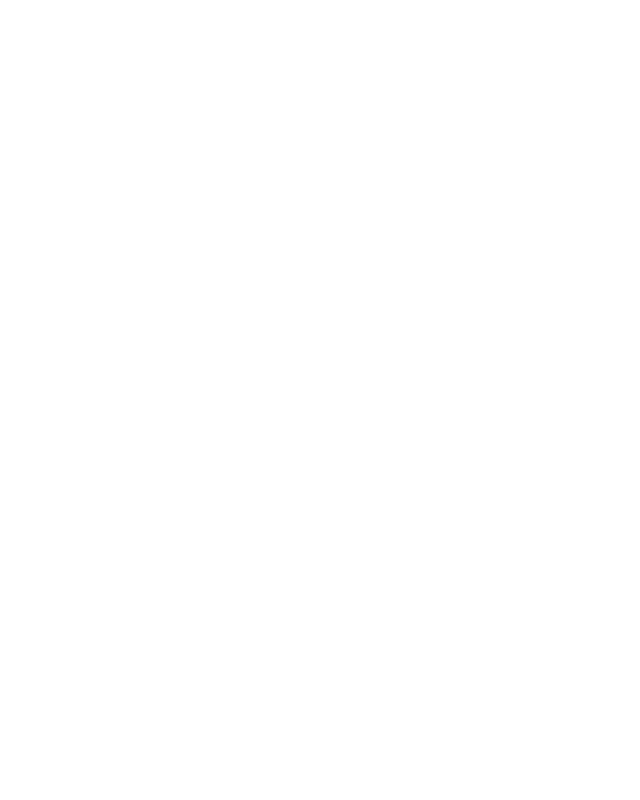
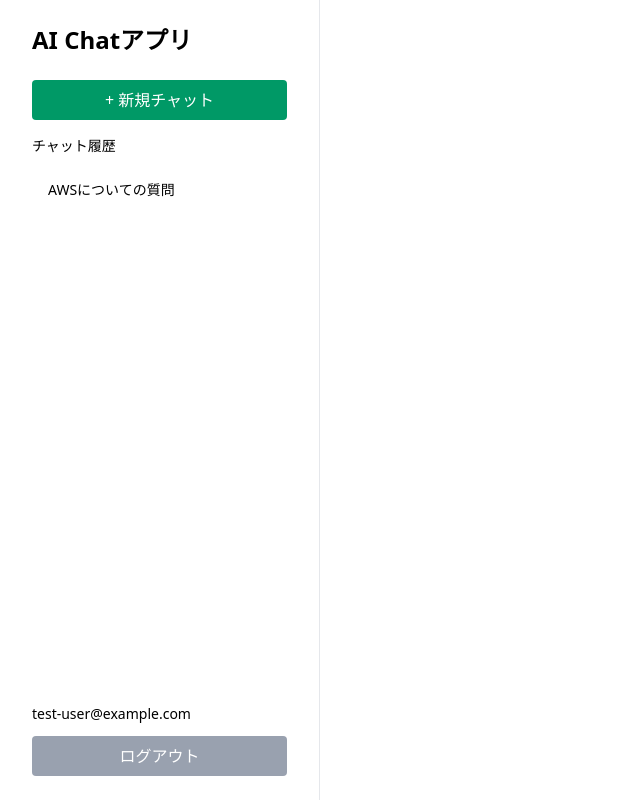
Before and after one commit to hisami/aws-ai-chat, a React (Vite) app: page /chat in a window 1280 px wide. Shown: the whole page, without its empty margins (0-640 px from the left). Built offline with nearby package versions, Linux system fonts and the light colour scheme.

Commit message:
add: サイドバーを実装

```diff
--- /dev/null
+++ b/src/components/layout/ChatLayout.tsx
@@ -0,0 +1,13 @@
+import { Outlet } from "react-router";
+import Sidebar from "../ui/Sidebar";
+
+export default function ChatLayout() {
+  return (
+    <div className="flex h-screen">
+      <Sidebar />
+      <main className="flex-1 bg-white">
+        <Outlet />
+      </main>
+    </div>
+  );
+}
--- /dev/null
+++ b/src/components/ui/Profile.tsx
@@ -0,0 +1,13 @@
+import { twMerge } from "tailwind-merge";
+
+interface ProfileProps {
+  className?: string;
+}
+
+export default function Profile({ className }: ProfileProps) {
+  return (
+    <div className={twMerge("mb-3 text-sm font-medium", className)}>
+      test-user@example.com
+    </div>
+  );
+}
--- /dev/null
+++ b/src/components/ui/Sidebar.tsx
@@ -0,0 +1,59 @@
+import { useEffect, useState } from "react";
+import { Link, useParams } from "react-router";
+import { sampleConversations } from "../../sampleData";
+import type { Conversation } from "../../types/chat";
+import Profile from "./Profile";
+
+export default function Sidebar() {
+  const { conversationId } = useParams();
+  const [conversations, setConversations] = useState<Conversation[]>([]);
+
+  useEffect(() => {
+    // 実際のアプリではAPIからデータを取得する
+    setConversations(sampleConversations);
+  }, []);
+
+  return (
+    <aside className="flex w-80 flex-col border-r border-gray-200 bg-white px-4 py-2">
+      <div className="p-4 text-2xl font-bold">AI Chatアプリ</div>
+
+      <div className="px-4 py-2">
+        <Link
+          className="block w-full justify-center rounded-sm bg-emerald-600 p-2 text-center text-white hover:bg-emerald-700"
+          to="/chat/new"
+        >
+          + 新規チャット
+        </Link>
+      </div>
+
+      <div className="px-4 py-2 text-sm font-medium">チャット履歴</div>
+
+      <nav className="flex-1 overflow-y-auto">
+        <ul>
+          {conversations.map((chat) => (
+            <li key={chat.id}>
+              <Link
+                to={`/chat/${chat.id}`}
+                className={`mx-4 my-2 block truncate rounded-md px-4 py-2 text-sm text-nowrap ${
+                  conversationId === chat.id
+                    ? "bg-cream-100 font-medium"
+                    : "hover:bg-cream-150"
+                }`}
+              >
+                {chat.title}
+              </Link>
+            </li>
+          ))}
+        </ul>
+      </nav>
+
+      <div className="p-4">
+        <Profile />
+        {/** biome-ignore lint/a11y/useButtonType: <explanation> */}
+        <button className="block w-full justify-center rounded-sm bg-gray-400 p-2 text-white hover:bg-gray-500">
+          ログアウト
+        </button>
+      </div>
+    </aside>
+  );
+}
--- a/src/routes.tsx
+++ b/src/routes.tsx
@@ -1,10 +1,12 @@
 import { createBrowserRouter, Navigate } from "react-router";
+import ChatLayout from "./components/layout/ChatLayout";
 import ChatConversation from "./pages/ChatConversation";
 import NewChat from "./pages/NewChat";
 
 export const router = createBrowserRouter([
   {
     path: "/chat",
+    Component: ChatLayout,
     children: [
       {
         path: "new",
```
